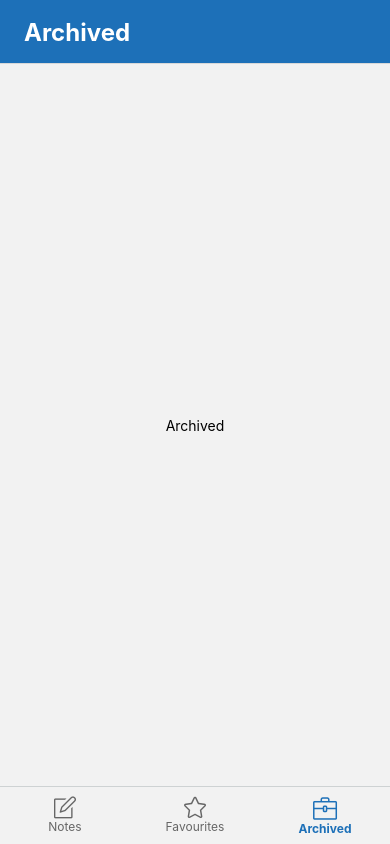
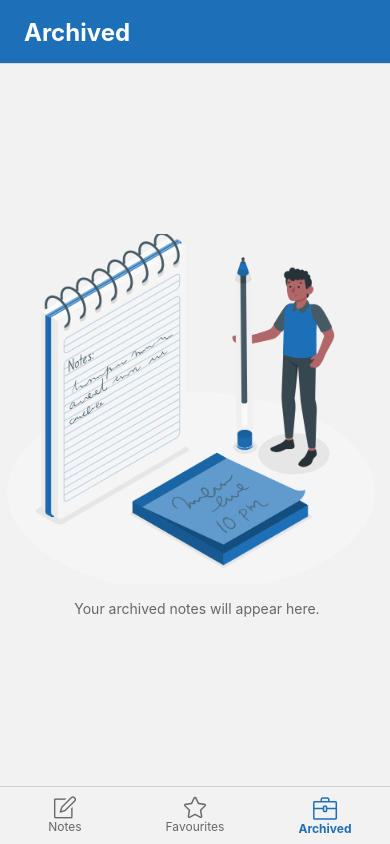
Before and after one commit to ayush-shta/React-Native-Notes-App, a React Native app: screen /archived in a window 390 px wide. Built offline with nearby package versions, Linux system fonts and the light colour scheme.

Commit message:
Create empty state components for bottom tab screens

```diff
--- a/src/screen/archived-notes/archived-notes.tsx
+++ b/src/screen/archived-notes/archived-notes.tsx
@@ -3,7 +3,16 @@ import {View, Text} from 'react-native';
 
 import style from './style';
 
+import EmptyArchivedNotes from './components/empty-archived-notes';
+
 const ArchivedNotes = () => {
+  // TODO Check for empty notes
+  const isNotesEmpty = true;
+
+  if (isNotesEmpty) {
+    return <EmptyArchivedNotes />;
+  }
+
   return (
     <View style={style.container}>
       <Text>Archived</Text>
--- /dev/null
+++ b/src/screen/archived-notes/components/empty-archived-notes/empty-archived-notes.tsx
@@ -0,0 +1,19 @@
+import React from 'react';
+import {View} from 'react-native';
+
+import style from './style';
+
+import EmptyList from '../../../../components/empty-list';
+
+const EmptyArchivedNotes = () => {
+  return (
+    <View style={style.container}>
+      <EmptyList
+        imageSource={require('../../../../assets/archive-empty.png')}
+        description={'Your archived notes will appear here.'}
+      />
+    </View>
+  );
+};
+
+export default EmptyArchivedNotes;
--- /dev/null
+++ b/src/screen/archived-notes/components/empty-archived-notes/index.tsx
@@ -0,0 +1,3 @@
+import EmptyArchivedNotes from './empty-archived-notes';
+
+export default EmptyArchivedNotes;
--- /dev/null
+++ b/src/screen/archived-notes/components/empty-archived-notes/style.tsx
@@ -0,0 +1,11 @@
+import {StyleSheet} from 'react-native';
+
+const style = StyleSheet.create({
+  container: {
+    flex: 1,
+    justifyContent: 'center',
+    alignItems: 'center',
+  },
+});
+
+export default style;
--- /dev/null
+++ b/src/screen/favourite-notes/components/empty-favourite-notes/empty-favourite-notes.tsx
@@ -0,0 +1,19 @@
+import React from 'react';
+import {View} from 'react-native';
+
+import style from './style';
+
+import EmptyList from '../../../../components/empty-list';
+
+const EmptyFavouriteNotes = () => {
+  return (
+    <View style={style.container}>
+      <EmptyList
+        imageSource={require('../../../../assets/favourites-empty.png')}
+        description={'Your favourite notes will appear here.'}
+      />
+    </View>
+  );
+};
+
+export default EmptyFavouriteNotes;
--- /dev/null
+++ b/src/screen/favourite-notes/components/empty-favourite-notes/index.tsx
@@ -0,0 +1,3 @@
+import EmptyFavouriteNotes from './empty-favourite-notes';
+
+export default EmptyFavouriteNotes;
--- /dev/null
+++ b/src/screen/favourite-notes/components/empty-favourite-notes/style.tsx
@@ -0,0 +1,11 @@
+import {StyleSheet} from 'react-native';
+
+const style = StyleSheet.create({
+  container: {
+    flex: 1,
+    justifyContent: 'center',
+    alignItems: 'center',
+  },
+});
+
+export default style;
--- a/src/screen/favourite-notes/favourite-notes.tsx
+++ b/src/screen/favourite-notes/favourite-notes.tsx
@@ -3,7 +3,16 @@ import {View, Text} from 'react-native';
 
 import style from './style';
 
+import EmptyFavouriteNotes from './components/empty-favourite-notes';
+
 const FavouriteNotes = () => {
+  // TODO Check for empty notes
+  const isNotesEmpty = true;
+
+  if (isNotesEmpty) {
+    return <EmptyFavouriteNotes />;
+  }
+
   return (
     <View style={style.container}>
       <Text>Favourites</Text>
--- /dev/null
+++ b/src/screen/notes-list/components/empty-notes-list/empty-notes-list.tsx
@@ -0,0 +1,19 @@
+import React from 'react';
+import {View} from 'react-native';
+
+import style from './style';
+
+import EmptyList from '../../../../components/empty-list';
+
+const EmptyNotesList = () => {
+  return (
+    <View style={style.container}>
+      <EmptyList
+        imageSource={require('../../../../assets/notes-empty.png')}
+        description={'Create your first note!'}
+      />
+    </View>
+  );
+};
+
+export default EmptyNotesList;
--- /dev/null
+++ b/src/screen/notes-list/components/empty-notes-list/index.tsx
@@ -0,0 +1,3 @@
+import EmptyNotesList from './empty-notes-list';
+
+export default EmptyNotesList;
--- /dev/null
+++ b/src/screen/notes-list/components/empty-notes-list/style.tsx
@@ -0,0 +1,11 @@
+import {StyleSheet} from 'react-native';
+
+const style = StyleSheet.create({
+  container: {
+    flex: 1,
+    justifyContent: 'center',
+    alignItems: 'center',
+  },
+});
+
+export default style;
--- a/src/screen/notes-list/notes-list.tsx
+++ b/src/screen/notes-list/notes-list.tsx
@@ -3,7 +3,16 @@ import {View, Text} from 'react-native';
 
 import style from './style';
 
+import EmptyNotesList from './components/empty-notes-list';
+
 const NotesList = () => {
+  // TODO Check for empty notes
+  const isNotesEmpty = true;
+
+  if (isNotesEmpty) {
+    return <EmptyNotesList />;
+  }
+
   return (
     <View style={style.container}>
       <Text>Notes List</Text>
```
